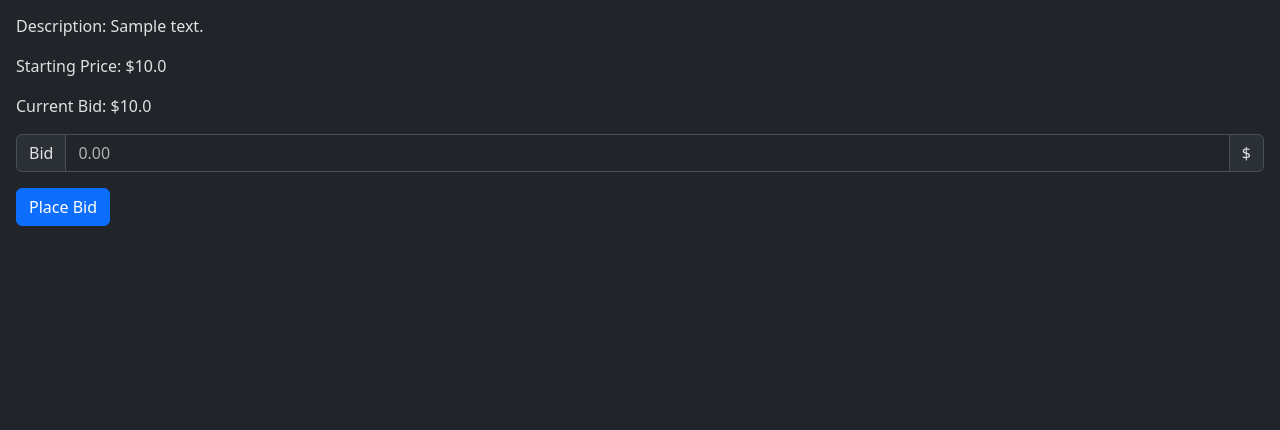
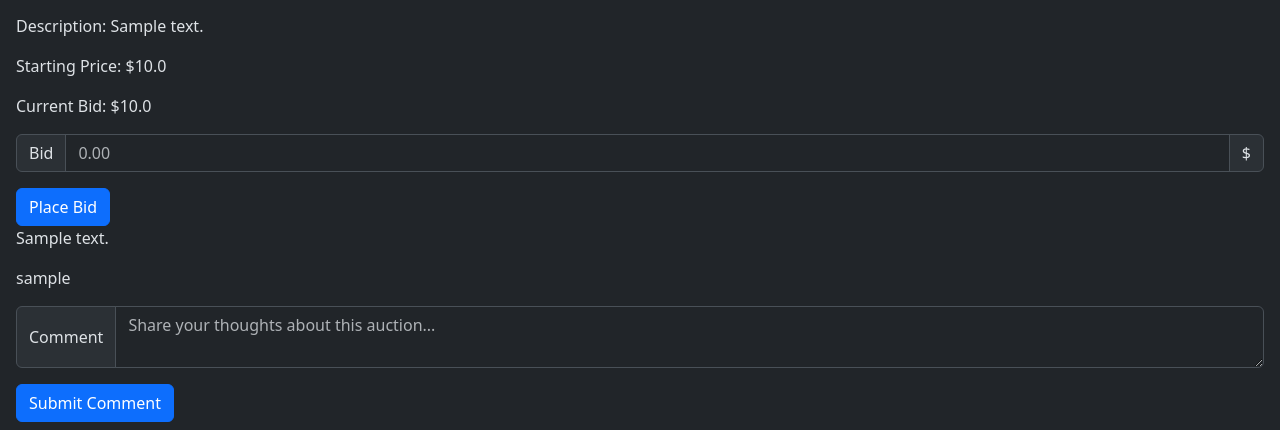
Before and after one commit to petrosAth/cs50w-project2-commerce, a Django app: page /auction/1 in a window 1280 px wide. Shown: the part 429-859 px from the top of the page. Before the commit the page ends 655 px from the top, so only its background shows below. Run offline with Django 3.2, Linux system fonts and the light colour scheme; a user stored in the database is signed in; tables that the repository leaves empty hold one stand-in row (values such as "Sample post").

Commit message:
Add commenting functionality

```diff
--- a/auctions/templates/auctions/auction.html
+++ b/auctions/templates/auctions/auction.html
@@ -46,7 +46,7 @@
     </p>
     {{ message }}
     {% if user.is_authenticated %}
-        <form action="{% url "auctions:place_bid" auction.pk %}" method="post">
+        <form action="{% url 'auctions:place_bid' auction.pk %}" method="post">
             {% csrf_token %}
             <div class="input-group mb-3">
                 <span class="input-group-text">Bid</span>
@@ -62,4 +62,24 @@
             <button type="submit" class="btn btn-primary">Place Bid</button>
         </form>
     {% endif %}
+    {% for comment in comments %}
+        <div>
+            <p>{{ comment.content }}</p>
+            <p>{{ comment.user }}</p>
+        </div>
+    {% endfor %}
+    {% if user.is_authenticated %}
+        <form action="{% url 'auctions:comment' auction.pk %}" method="post">
+            {% csrf_token %}
+            <div class="input-group mb-3">
+                <span class="input-group-text">Comment</span>
+                <textarea name="comment"
+                          id="comment"
+                          class="form-control"
+                          required
+                          placeholder="Share your thoughts about this auction..."></textarea>
+            </div>
+            <button type="submit" class="btn btn-primary">Submit Comment</button>
+        </form>
+    {% endif %}
 {% endblock %}
--- a/auctions/urls.py
+++ b/auctions/urls.py
@@ -16,4 +16,5 @@ urlpatterns = [
     path("watchlist", views.watchlist, name="watchlist"),
     path("place_bid/<int:listing_id>", views.place_bid, name="place_bid"),
     path("close/<int:listing_id>", views.close, name="close"),
+    path("comment/<int:listing_id>", views.comment, name="comment"),
 ]
--- a/auctions/views.py
+++ b/auctions/views.py
@@ -145,6 +145,8 @@ def auction(request, listing_id, message=""):
         user_id=request.user.id, auction_id=listing_id
     ).exists()
 
+    comments = Comment.objects.filter(listing_id=listing_id).all().order_by("created")
+
     return render(
         request,
         "auctions/auction.html",
@@ -154,6 +156,7 @@ def auction(request, listing_id, message=""):
             "is_watched": is_watched,
             "current_bid": current_bid,
             "message": message,
+            "comments": comments,
         },
     )
 
@@ -233,3 +236,18 @@ def close(request, listing_id):
     else:
         message = "There are no bids for this auction yer."
         return auction(request, listing_id, message)
+
+
+@decorators.login_required(login_url="auctions:login")
+def comment(request, listing_id):
+    content = request.POST["comment"]
+    comment_exists = Comment.objects.filter(
+        user_id=request.user.id, content=content
+    ).exists()
+    if not comment_exists:
+        Comment(
+            user=User.objects.get(pk=request.user.id),
+            listing=Listing.objects.get(pk=listing_id),
+            content=request.POST["comment"],
+        ).save()
+    return auction(request, listing_id)
```
